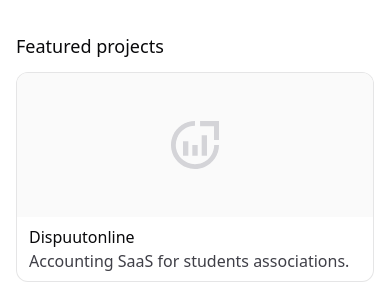
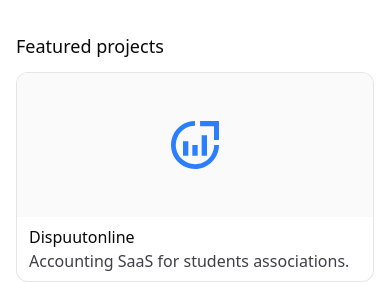
Before and after one commit to jorisvanandel/personal-website, a Next.js app: page / in a window 390 px wide. Shown: the part 840-1122 px from the top of the page. Built offline with nearby package versions, Linux system fonts and the light colour scheme.

Commit message:
feat: show blue color by default on mobile

```diff
--- a/src/app/page.tsx
+++ b/src/app/page.tsx
@@ -111,7 +111,7 @@
             shortDescription: 'Accounting SaaS for students associations.',
             longDescription: 'Dispuutonline is a specialized accounting software designed for student associations. Trusted by over 150 associations across the country, it helps manage day-to-day bookkeeping and streamline communication with thousands of students.',
             logo: (
-                <svg className="h-12 text-zinc-300 transition duration-300 ease-out group-hover:text-blue-500" xmlns="http://www.w3.org/2000/svg" width="140" height="140" viewBox="0 0 140 140" fill="none">
+                <svg className="h-12 text-blue-500 md:text-zinc-300 transition duration-300 ease-out group-hover:text-blue-500" xmlns="http://www.w3.org/2000/svg" width="140" height="140" viewBox="0 0 140 140" fill="none">
                     <g clipPath="url(#clip0_2_18)">
                         <path
                             d="M70 0C56.1554 -1.65097e-07 42.6216 4.10543 31.1101 11.7971C19.5987 19.4889 10.6266 30.4213 5.32847 43.2122C0.030333 56.0029 -1.3559 70.0776 1.34506 83.6562C4.04603 97.2347 10.7129 109.708 20.5026 119.498C30.2922 129.287 42.7651 135.954 56.3437 138.655C69.9224 141.356 83.9969 139.97 96.7883 134.671C109.579 129.373 120.511 120.402 128.203 108.89C135.895 97.3786 140 83.8444 140 70H126C126 81.0756 122.715 91.903 116.562 101.112C110.409 110.321 101.663 117.499 91.4301 121.737C81.1977 125.976 69.9379 127.085 59.075 124.924C48.2121 122.763 38.2338 117.43 30.402 109.598C22.5703 101.766 17.2368 91.7879 15.0761 80.9254C12.9153 70.0621 14.0243 58.8024 18.2628 48.5697C22.5013 38.3371 29.6789 29.591 38.8881 23.4377C48.0973 17.2843 58.9242 14 70 14V0Z"
```
